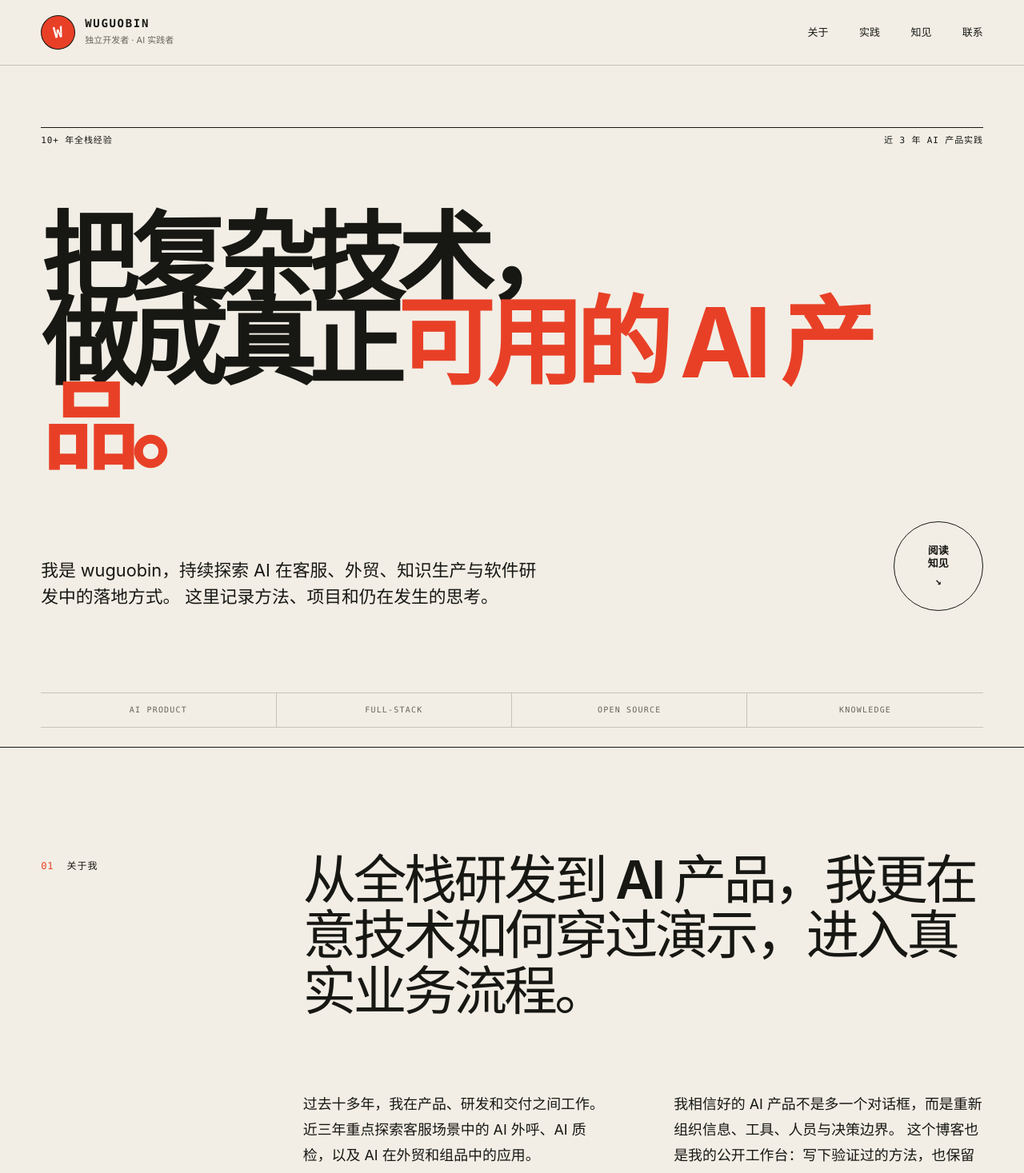
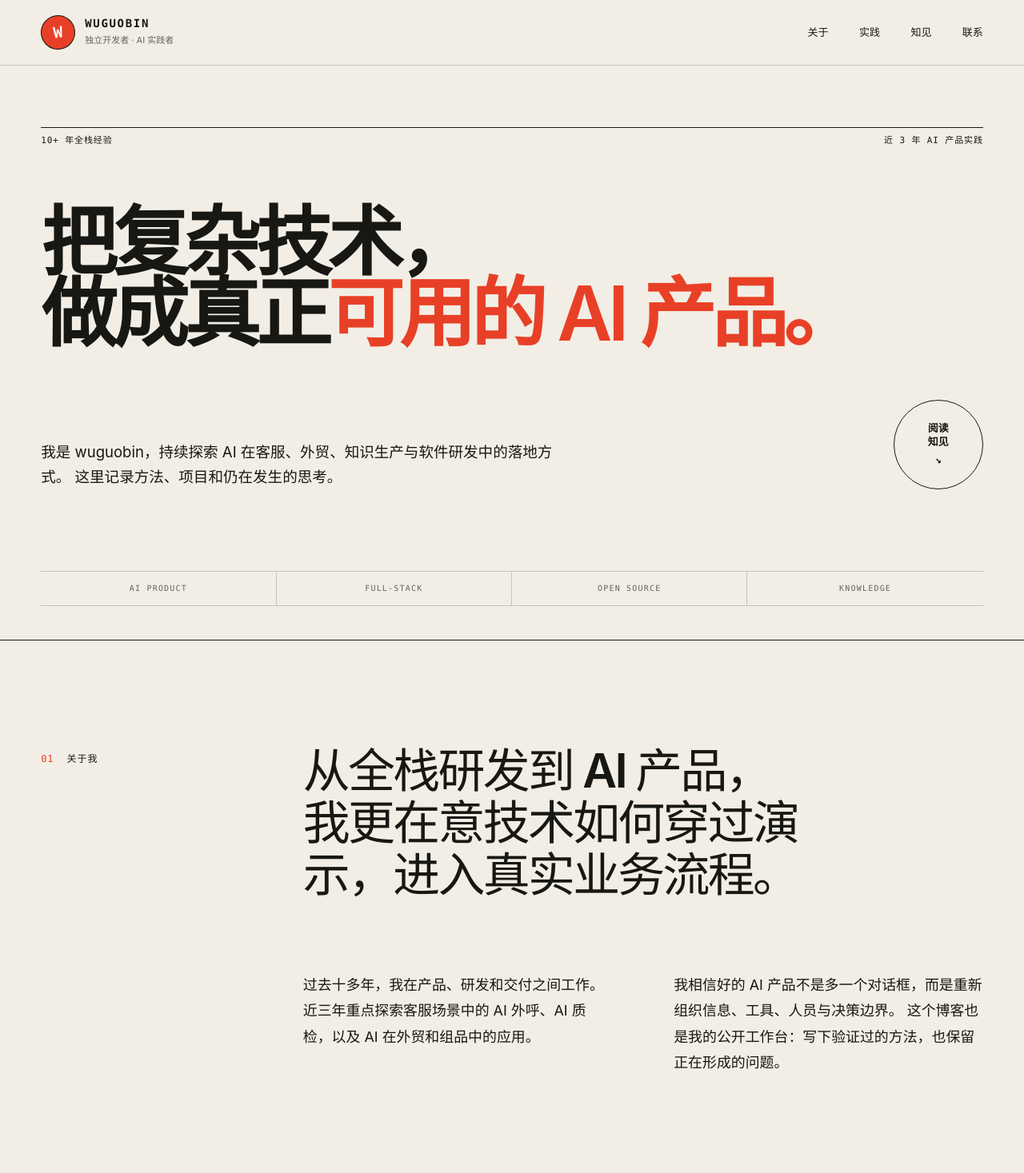
Before and after one commit to wuguobin123/wuguobin123.github.io, a Next.js app: page / in a window 1280 px wide. Shown: the top 1467 px of the page at 80% size. Built offline with nearby package versions, Linux system fonts and the light colour scheme; no server answers.

Commit message:
Polish homepage motion and typography

```diff
--- /dev/null
+++ b/app/ScrollMotion.tsx
@@ -0,0 +1,102 @@
+"use client";
+
+import { useEffect } from "react";
+
+const SECTION_IDS = ["top", "about", "work", "notes", "contact"];
+
+export default function ScrollMotion() {
+  useEffect(() => {
+    const root = document.documentElement;
+    const header = document.querySelector<HTMLElement>(".site-header");
+    const revealItems = Array.from(
+      document.querySelectorAll<HTMLElement>("[data-reveal]"),
+    );
+    const sectionItems = SECTION_IDS.map((id) => document.getElementById(id)).filter(
+      (section): section is HTMLElement => section !== null,
+    );
+    const navItems = Array.from(
+      document.querySelectorAll<HTMLAnchorElement>("[data-nav]"),
+    );
+    const reduceMotion = window.matchMedia("(prefers-reduced-motion: reduce)");
+    let frame = 0;
+
+    const updateScrollState = () => {
+      frame = 0;
+
+      const maxScroll = Math.max(
+        document.documentElement.scrollHeight - window.innerHeight,
+        1,
+      );
+      const progress = Math.min(Math.max(window.scrollY / maxScroll, 0), 1);
+      root.style.setProperty("--scroll-progress", progress.toFixed(4));
+      header?.classList.toggle("is-scrolled", window.scrollY > 18);
+
+      const marker = window.scrollY + (header?.offsetHeight ?? 0) + 120;
+      let activeId = sectionItems[0]?.id ?? "";
+
+      for (const section of sectionItems) {
+        if (section.offsetTop <= marker) {
+          activeId = section.id;
+        }
+      }
+
+      for (const item of navItems) {
+        const isActive = item.hash === `#${activeId}`;
+        item.classList.toggle("is-active", isActive);
+
+        if (isActive) {
+          item.setAttribute("aria-current", "location");
+        } else {
+          item.removeAttribute("aria-current");
+        }
+      }
+    };
+
+    const queueScrollUpdate = () => {
+      if (frame === 0) {
+        frame = window.requestAnimationFrame(updateScrollState);
+      }
+    };
+
+    let revealObserver: IntersectionObserver | undefined;
+
+    if (reduceMotion.matches || !("IntersectionObserver" in window)) {
+      revealItems.forEach((item) => item.classList.add("is-visible"));
+    } else {
+      root.classList.add("motion-ready");
+      revealObserver = new IntersectionObserver(
+        (entries) => {
+          for (const entry of entries) {
+            if (entry.isIntersecting) {
+              entry.target.classList.add("is-visible");
+              revealObserver?.unobserve(entry.target);
+            }
+          }
+        },
+        {
+          rootMargin: "0px 0px -10% 0px",
+          threshold: 0.12,
+        },
+      );
+      revealItems.forEach((item) => revealObserver?.observe(item));
+    }
+
+    updateScrollState();
+    window.addEventListener("scroll", queueScrollUpdate, { passive: true });
+    window.addEventListener("resize", queueScrollUpdate);
+
+    return () => {
+      window.removeEventListener("scroll", queueScrollUpdate);
+      window.removeEventListener("resize", queueScrollUpdate);
+      revealObserver?.disconnect();
+      root.classList.remove("motion-ready");
+      root.style.removeProperty("--scroll-progress");
+
+      if (frame !== 0) {
+        window.cancelAnimationFrame(frame);
+      }
+    };
+  }, []);
+
+  return null;
+}
--- a/app/globals.css
+++ b/app/globals.css
@@ -8,6 +8,8 @@
   --line: rgba(23, 23, 19, 0.2);
   --red: #e84027;
   --lime: #d8ef48;
+  --header-height: 82px;
+  --scroll-progress: 0;
   --font-sans: -apple-system, BlinkMacSystemFont, "Segoe UI", "PingFang SC", "Microsoft YaHei", sans-serif;
   --font-mono: "SFMono-Regular", Consolas, "Liberation Mono", monospace;
 }
@@ -17,7 +19,8 @@
 }
 
 html {
-  scroll-behavior: smooth;
+  background: var(--paper);
+  scroll-padding-top: calc(var(--header-height) + 24px);
 }
 
 body {
@@ -25,6 +28,10 @@ body {
   background: var(--paper);
   color: var(--ink);
   font-family: var(--font-sans);
+  font-size: 16px;
+  line-height: 1.6;
+  overflow-x: clip;
+  text-rendering: optimizeLegibility;
 }
 
 a {
@@ -45,11 +52,32 @@ a {
   display: flex;
   align-items: center;
   justify-content: space-between;
-  min-height: 82px;
+  min-height: var(--header-height);
   padding: 14px clamp(20px, 4vw, 72px);
   border-bottom: 1px solid var(--line);
   background: color-mix(in srgb, var(--paper) 88%, transparent);
   backdrop-filter: blur(14px);
+}
+
+.site-header {
+  transition: background-color 240ms ease, box-shadow 240ms ease;
+}
+
+.site-header::after {
+  position: absolute;
+  right: 0;
+  bottom: -1px;
+  left: 0;
+  height: 2px;
+  background: var(--red);
+  content: "";
+  transform: scaleX(var(--scroll-progress));
+  transform-origin: left;
+}
+
+.site-header.is-scrolled {
+  background: color-mix(in srgb, var(--paper) 96%, transparent);
+  box-shadow: 0 10px 30px rgba(23, 23, 19, 0.06);
 }
 
 .brand {
@@ -115,6 +143,7 @@ footer a::after {
 }
 
 nav a:hover::after,
+nav a.is-active::after,
 .back-link:hover::after,
 footer a:hover::after {
   transform: scaleX(1);
@@ -122,7 +151,7 @@ footer a:hover::after {
 }
 
 .hero {
-  min-height: calc(100vh - 82px);
+  min-height: calc(100vh - var(--header-height));
   padding: clamp(32px, 6vw, 84px) clamp(20px, 4vw, 72px) 24px;
   overflow: hidden;
 }
@@ -138,16 +167,22 @@ footer a:hover::after {
 }
 
 .hero h1 {
-  max-width: 1300px;
-  margin: clamp(38px, 7vw, 96px) 0 clamp(36px, 5vw, 72px);
-  font-size: clamp(54px, 9.4vw, 148px);
-  font-weight: 650;
-  letter-spacing: -0.075em;
-  line-height: 0.88;
+  max-width: 1360px;
+  margin: clamp(42px, 6vw, 84px) 0 clamp(40px, 5vw, 68px);
+  font-size: clamp(58px, 7.4vw, 132px);
+  font-weight: 640;
+  letter-spacing: -0.055em;
+  line-height: 0.94;
+  text-wrap: balance;
 }
 
-.hero h1 span {
+.hero-line {
+  display: block;
+}
+
+.hero h1 strong {
   color: var(--red);
+  font-weight: inherit;
 }
 
 .hero-footer {
@@ -160,8 +195,8 @@ footer a:hover::after {
 .hero-footer > p {
   max-width: 640px;
   margin: 0;
-  font-size: clamp(17px, 1.7vw, 25px);
-  line-height: 1.55;
+  font-size: clamp(17px, 1.45vw, 22px);
+  line-height: 1.65;
 }
 
 .circle-link {
@@ -232,10 +267,11 @@ footer a:hover::after {
 .about-copy .lead {
   max-width: 960px;
   margin: -0.16em 0 clamp(52px, 7vw, 95px);
-  font-size: clamp(38px, 5.2vw, 82px);
+  font-size: clamp(40px, 4.6vw, 74px);
   font-weight: 570;
-  letter-spacing: -0.055em;
-  line-height: 1.05;
+  letter-spacing: -0.045em;
+  line-height: 1.1;
+  text-wrap: balance;
 }
 
 .about-columns {
@@ -281,7 +317,7 @@ footer a:hover::after {
 
 .work-list h2 {
   margin: 10px 0 12px;
-  font-size: clamp(34px, 4vw, 64px);
+  font-size: clamp(32px, 3.4vw, 54px);
   font-weight: 520;
   letter-spacing: -0.04em;
 }
@@ -343,10 +379,11 @@ footer a:hover::after {
 .featured-note h2 {
   max-width: 980px;
   margin: 25px 0 18px;
-  font-size: clamp(38px, 5.5vw, 82px);
+  font-size: clamp(38px, 4.6vw, 72px);
   font-weight: 570;
-  letter-spacing: -0.055em;
-  line-height: 1.02;
+  letter-spacing: -0.045em;
+  line-height: 1.08;
+  text-wrap: balance;
 }
 
 .featured-note div > p:last-child {
@@ -414,10 +451,11 @@ footer a:hover::after {
 
 .contact h2 {
   margin: clamp(50px, 7vw, 92px) 0;
-  font-size: clamp(58px, 10vw, 154px);
+  font-size: clamp(58px, 8.5vw, 128px);
   font-weight: 640;
-  letter-spacing: -0.075em;
-  line-height: 0.88;
+  letter-spacing: -0.055em;
+  line-height: 0.94;
+  text-wrap: balance;
 }
 
 .contact-row {
@@ -454,6 +492,38 @@ footer {
   color: rgba(242, 238, 229, 0.7);
   font: 500 10px/1.3 var(--font-mono);
   letter-spacing: 0.06em;
+}
+
+[data-reveal][data-reveal-delay="1"] {
+  --reveal-delay: 90ms;
+}
+
+[data-reveal][data-reveal-delay="2"] {
+  --reveal-delay: 180ms;
+}
+
+[data-reveal][data-reveal-delay="3"] {
+  --reveal-delay: 270ms;
+}
+
+html.motion-ready [data-reveal] {
+  opacity: 0;
+  transform: translate3d(0, 24px, 0);
+  transition:
+    opacity 680ms cubic-bezier(0.22, 1, 0.36, 1),
+    transform 680ms cubic-bezier(0.22, 1, 0.36, 1);
+  transition-delay: var(--reveal-delay, 0ms);
+  will-change: opacity, transform;
+}
+
+html.motion-ready [data-reveal].is-visible {
+  opacity: 1;
+  transform: translate3d(0, 0, 0);
+  will-change: auto;
+}
+
+html.motion-ready .featured-note[data-reveal].is-visible:hover {
+  transform: translateY(-5px);
 }
 
 /* Article */
@@ -633,9 +703,13 @@ footer {
 }
 
 @media (max-width: 760px) {
+  :root {
+    --header-height: 70px;
+  }
+
   .site-header,
   .article-header-bar {
-    min-height: 70px;
+    min-height: var(--header-height);
     padding: 12px 18px;
   }
 
@@ -664,9 +738,10 @@ footer {
   }
 
   .hero h1 {
-    margin: 54px 0 46px;
-    font-size: clamp(51px, 15vw, 76px);
-    line-height: 0.93;
+    margin: 46px 0 40px;
+    font-size: clamp(46px, 12vw, 64px);
+    letter-spacing: -0.045em;
+    line-height: 1;
   }
 
   .hero-footer {
@@ -700,7 +775,8 @@ footer {
   }
 
   .about-copy .lead {
-    font-size: 42px;
+    font-size: clamp(34px, 9.5vw, 42px);
+    line-height: 1.14;
   }
 
   .about-columns {
@@ -737,7 +813,8 @@ footer {
   }
 
   .contact h2 {
-    font-size: clamp(56px, 18vw, 88px);
+    font-size: clamp(50px, 14vw, 76px);
+    line-height: 1;
   }
 
   footer {
@@ -772,6 +849,12 @@ footer {
   }
 }
 
+@media (prefers-reduced-motion: no-preference) {
+  html {
+    scroll-behavior: smooth;
+  }
+}
+
 @media (prefers-reduced-motion: reduce) {
   html {
     scroll-behavior: auto;
@@ -780,7 +863,15 @@ footer {
   *,
   *::before,
   *::after {
+    animation-duration: 0.01ms !important;
+    animation-iteration-count: 1 !important;
     transition-duration: 0.01ms !important;
+    scroll-behavior: auto !important;
+  }
+
+  [data-reveal] {
+    opacity: 1 !important;
+    transform: none !important;
   }
 }
 
--- a/app/page.tsx
+++ b/app/page.tsx
@@ -1,4 +1,5 @@
 import { formatPostDate, getAllPosts } from "@/lib/posts";
+import ScrollMotion from "./ScrollMotion";
 
 export default function Home() {
   const posts = getAllPosts();
@@ -7,6 +8,7 @@ export default function Home() {
 
   return (
     <main>
+      <ScrollMotion />
       <header className="site-header">
         <a className="brand" href="#top" aria-label="回到首页顶部">
           <span className="brand-mark">W</span>
@@ -16,24 +18,25 @@ export default function Home() {
           </span>
         </a>
         <nav aria-label="主要导航">
-          <a href="#about">关于</a>
-          <a href="#work">实践</a>
-          <a href="#notes">知见</a>
-          <a href="#contact">联系</a>
+          <a href="#about" data-nav>关于</a>
+          <a href="#work" data-nav>实践</a>
+          <a href="#notes" data-nav>知见</a>
+          <a href="#contact" data-nav>联系</a>
         </nav>
       </header>
 
       <section className="hero" id="top">
-        <div className="hero-kicker">
+        <div className="hero-kicker" data-reveal>
           <span>10+ 年全栈经验</span>
           <span>近 3 年 AI 产品实践</span>
         </div>
-        <h1>
-          把复杂技术，
-          <br />
-          做成真正<span>可用的 AI 产品。</span>
+        <h1 data-reveal data-reveal-delay="1">
+          <span className="hero-line">把复杂技术，</span>
+          <span className="hero-line">
+            做成真正<strong>可用的 AI 产品。</strong>
+          </span>
         </h1>
-        <div className="hero-footer">
+        <div className="hero-footer" data-reveal data-reveal-delay="2">
           <p>
             我是 wuguobin，持续探索 AI 在客服、外贸、知识生产与软件研发中的落地方式。
             这里记录方法、项目和仍在发生的思考。
@@ -44,7 +47,7 @@ export default function Home() {
             知见 <span aria-hidden="true">↘</span>
           </a>
         </div>
-        <div className="hero-grid" aria-hidden="true">
+        <div className="hero-grid" aria-hidden="true" data-reveal data-reveal-delay="3">
           <span>AI PRODUCT</span>
           <span>FULL-STACK</span>
           <span>OPEN SOURCE</span>
@@ -53,11 +56,11 @@ export default function Home() {
       </section>
 
       <section className="about section" id="about">
-        <div className="section-label">
+        <div className="section-label" data-reveal>
           <span>01</span>
           <p>关于我</p>
         </div>
-        <div className="about-copy">
+        <div className="about-copy" data-reveal data-reveal-delay="1">
           <p className="lead">
             从全栈研发到 AI 产品，我更在意技术如何穿过演示，进入真实业务流程。
           </p>
@@ -75,12 +78,12 @@ export default function Home() {
       </section>
 
       <section className="work section" id="work">
-        <div className="section-label">
+        <div className="section-label" data-reveal>
           <span>02</span>
           <p>实践方向</p>
         </div>
         <div className="work-list">
-          <article>
+          <article data-reveal>
             <span className="work-number">01</span>
             <div>
               <p className="eyebrow">AI × CUSTOMER SERVICE</p>
@@ -89,7 +92,7 @@ export default function Home() {
             </div>
             <span className="work-arrow" aria-hidden="true">↗</span>
           </article>
-          <article>
+          <article data-reveal data-reveal-delay="1">
             <span className="work-number">02</span>
             <div>
               <p className="eyebrow">AGENTS × ENGINEERING</p>
@@ -98,7 +101,7 @@ export default function Home() {
             </div>
             <span className="work-arrow" aria-hidden="true">↗</span>
           </article>
-          <article>
+          <article data-reveal data-reveal-delay="2">
             <span className="work-number">03</span>
             <div>
               <p className="eyebrow">OBSIDIAN × OPEN SOURCE</p>
@@ -111,7 +114,7 @@ export default function Home() {
       </section>
 
       <section className="notes section" id="notes">
-        <div className="notes-head">
+        <div className="notes-head" data-reveal>
           <div className="section-label">
             <span>03</span>
             <p>日新知见</p>
@@ -120,7 +123,12 @@ export default function Home() {
         </div>
 
         {featuredPost ? (
-          <a className="featured-note" href={`${basePath}/posts/${featuredPost.slug}/`}>
+          <a
+            className="featured-note"
+            href={`${basePath}/posts/${featuredPost.slug}/`}
+            data-reveal
+            data-reveal-delay="1"
+          >
             <div>
               <p className="eyebrow">LATEST NOTE · {formatPostDate(featuredPost.date)}</p>
               <h2>{featuredPost.title}</h2>
@@ -130,7 +138,7 @@ export default function Home() {
           </a>
         ) : null}
 
-        <div className="note-list">
+        <div className="note-list" data-reveal data-reveal-delay="2">
           {posts.slice(1).map((post, index) => (
             <a href={`${basePath}/posts/${post.slug}/`} key={post.slug}>
               <span className="note-index">{String(index + 2).padStart(2, "0")}</span>
@@ -148,9 +156,9 @@ export default function Home() {
       </section>
 
       <section className="contact section" id="contact">
-        <p className="eyebrow">LET&apos;S BUILD SOMETHING USEFUL</p>
-        <h2>一起探索下一件<br />值得做的事。</h2>
-        <div className="contact-row">
+        <p className="eyebrow" data-reveal>LET&apos;S BUILD SOMETHING USEFUL</p>
+        <h2 data-reveal data-reveal-delay="1">一起探索下一件<br />值得做的事。</h2>
+        <div className="contact-row" data-reveal data-reveal-delay="2">
           <p>如果你也在做 AI 产品、Agent 工程或知识系统，欢迎交换实践。</p>
           <a href="https://github.com/wuguobin123" target="_blank" rel="noreferrer">
             GitHub <span aria-hidden="true">↗</span>
```
